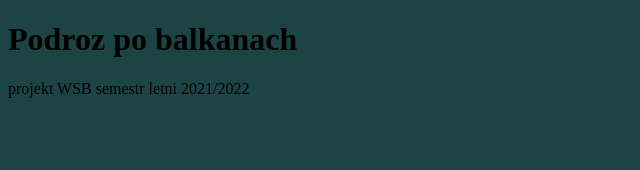
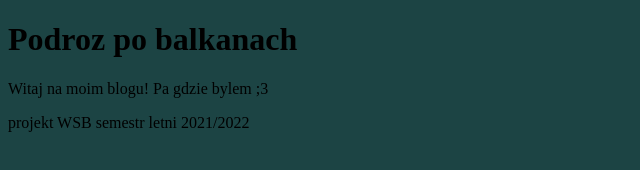
Before and after one commit to gdlw9/Pierwszy-projekt-WSB-PR, a plain HTML site: page index.html in a window 1280 px wide. Shown: the whole page, without its empty margins (0-640 px from the left). Drawn offline with Linux system fonts and the light colour scheme.

Commit message:
dodaj pierwszy paragraf

```diff
--- a/index.html
+++ b/index.html
@@ -13,6 +13,7 @@
 </head>
 <body>
     <h1>Podroz po balkanach</h1>
+    <p>Witaj na moim blogu! Pa gdzie bylem ;3</p>
     <footer>
         <p>projekt WSB semestr letni 2021/2022</p>
     </footer>
```
